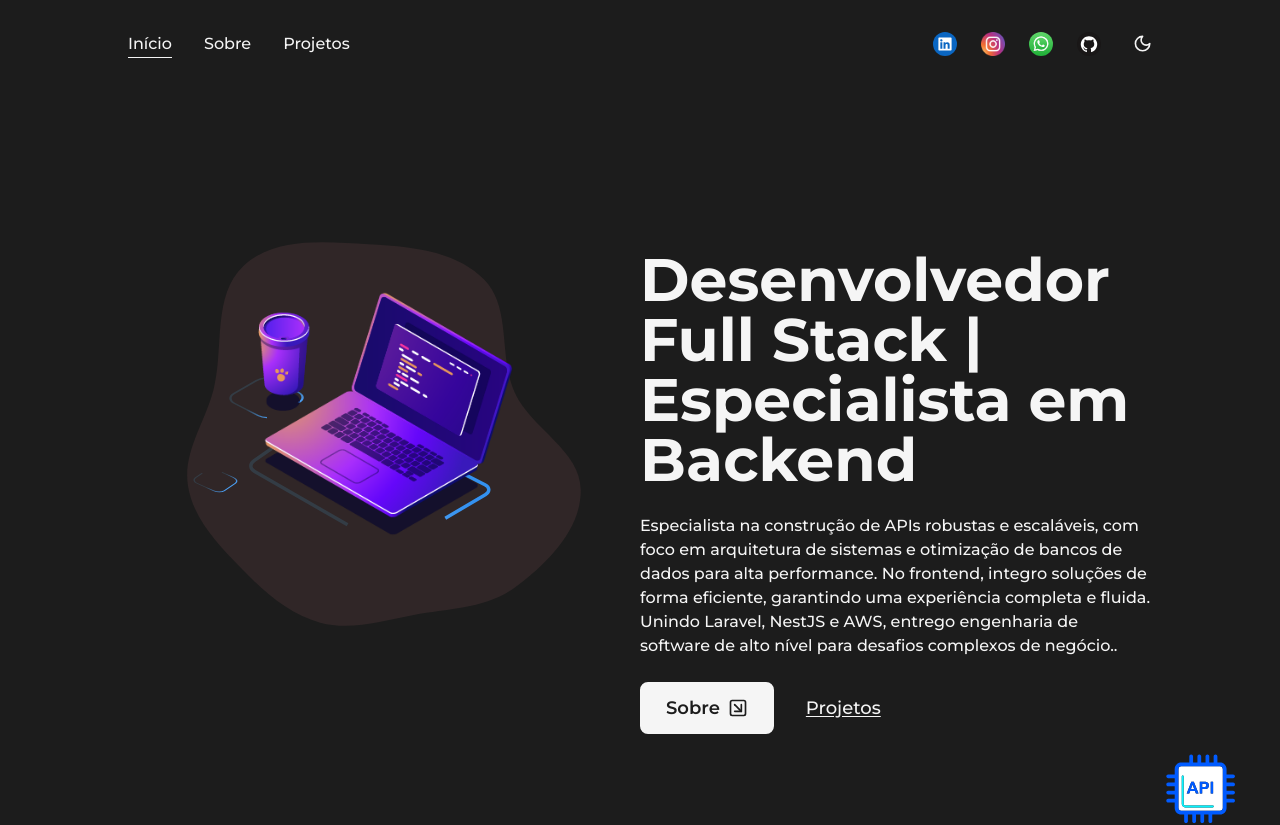
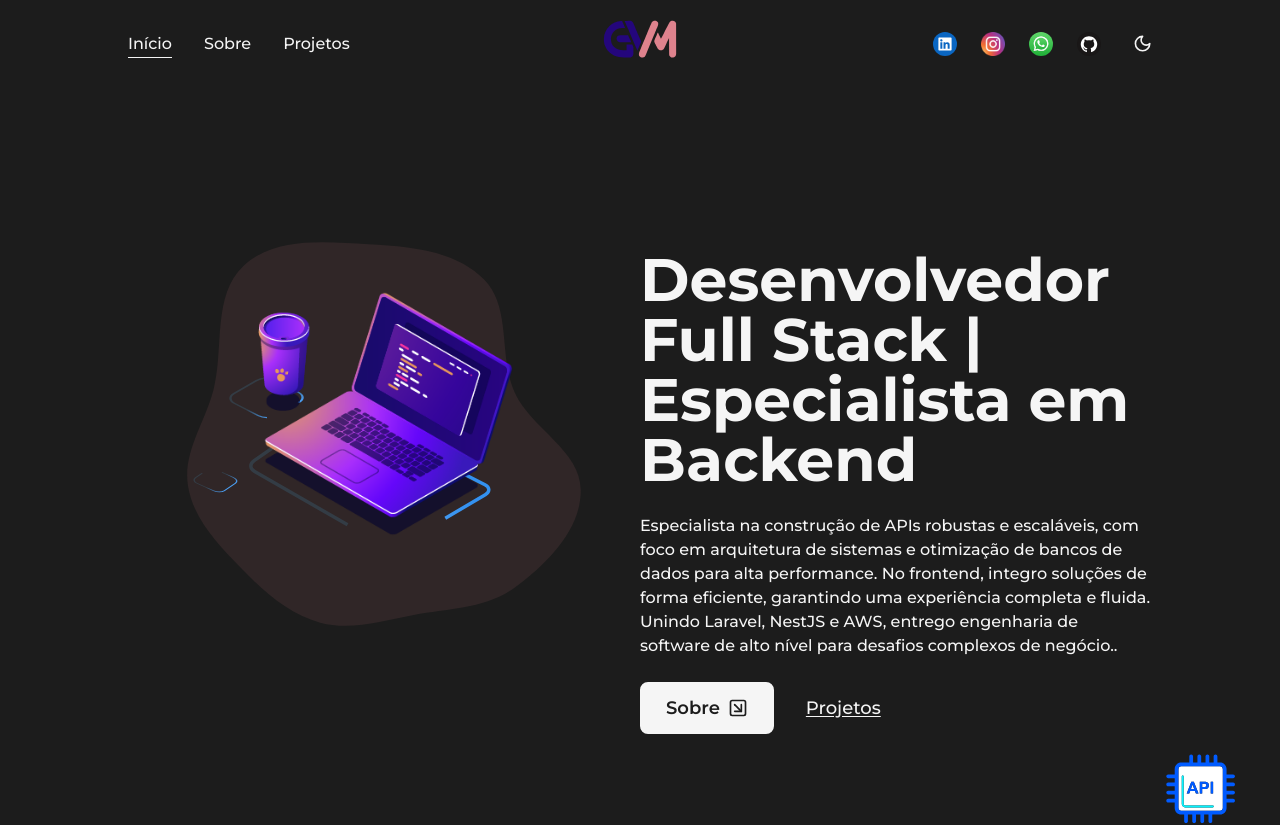
Before and after one commit to VianaGerson/portfolio, a Next.js app: page / in a window 1280 px wide. Shown: the top 825 px of the page. Built offline with nearby package versions, Linux system fonts and the light colour scheme.

Commit message:
feat: add logo

```diff
--- a/src/components/header.tsx
+++ b/src/components/header.tsx
@@ -8,6 +8,7 @@ import { MenuButton } from './menu-button'
 import { NavLink } from './nav-link'
 import { SocialLinks } from './social-links'
 import { ThemeToggle } from './theme-toggle'
+import { Logo } from './logo'
 
 export function Header() {
   const [isMobileMenuOpen, setIsMobileMenuOpen] = React.useState(false)
@@ -36,6 +37,10 @@ export function Header() {
           <SocialLinks />
         </div>
         <ThemeToggle />
+      </div>
+
+      <div className="absolute left-1/2 top-3 -translate-x-1/2">
+        <Logo />
       </div>
 
       {/* mobile menu */}
--- /dev/null
+++ b/src/components/logo.tsx
@@ -0,0 +1,30 @@
+"use client";
+
+import Image from "next/image";
+import Link from "next/link";
+
+import { motion } from "framer-motion";
+
+const MotionLink = motion(Link);
+const bgColors = [
+  "#121212",
+  "rgba(131, 58, 180, 1)",
+  "rgba(253, 29, 29, 1)",
+  "rgba(252, 176, 69, 1)",
+  "rgba(131, 58, 180, 1)",
+  "#121212",
+];
+
+export function Logo() {
+  return (
+    <div className="flex flex-col items-center justify-center">
+      <Image
+        className="mt-2 h-auto object-contain"
+        src="/images/logo.svg"
+        alt="Logo"
+        width={74}
+        height={74}
+      />
+    </div>
+  );
+}
```
Also changed, not shown: public/images/logo.svg (added).
